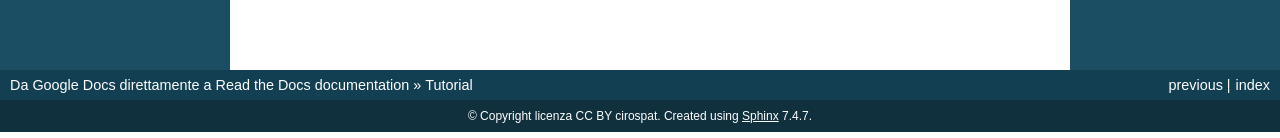
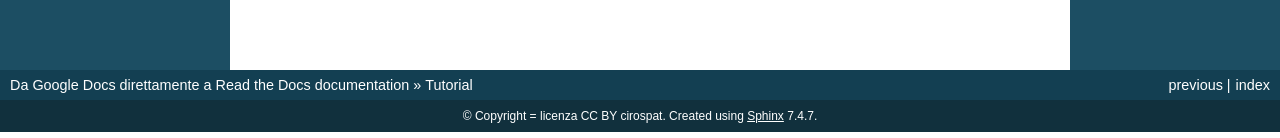
Before and after one commit to cirospat/rtd-schematipo, a Sphinx documentation site: the page built from docs/Tutorial.rst, in a window 1280 px wide. Shown: the part 759-897 px from the top of the page. Built offline with Sphinx 7.4.7, drawn with Linux system fonts in a browser that asks for light colours; comment, search, counter and statistics services are not loaded.

```diff
--- a/docs/conf.py
+++ b/docs/conf.py
@@ -14,7 +14,7 @@ __version__ = '1.0'
 source_suffix = '.rst'
 master_doc = 'index'
 project = 'Da Google Docs direttamente a Read the Docs'
-copyright = 'licenza CC BY cirospat'
+copyright = '= licenza CC BY cirospat'
 
 # The name of the Pygments (syntax highlighting) style to use.
 pygments_style = 'sphinx'
```
